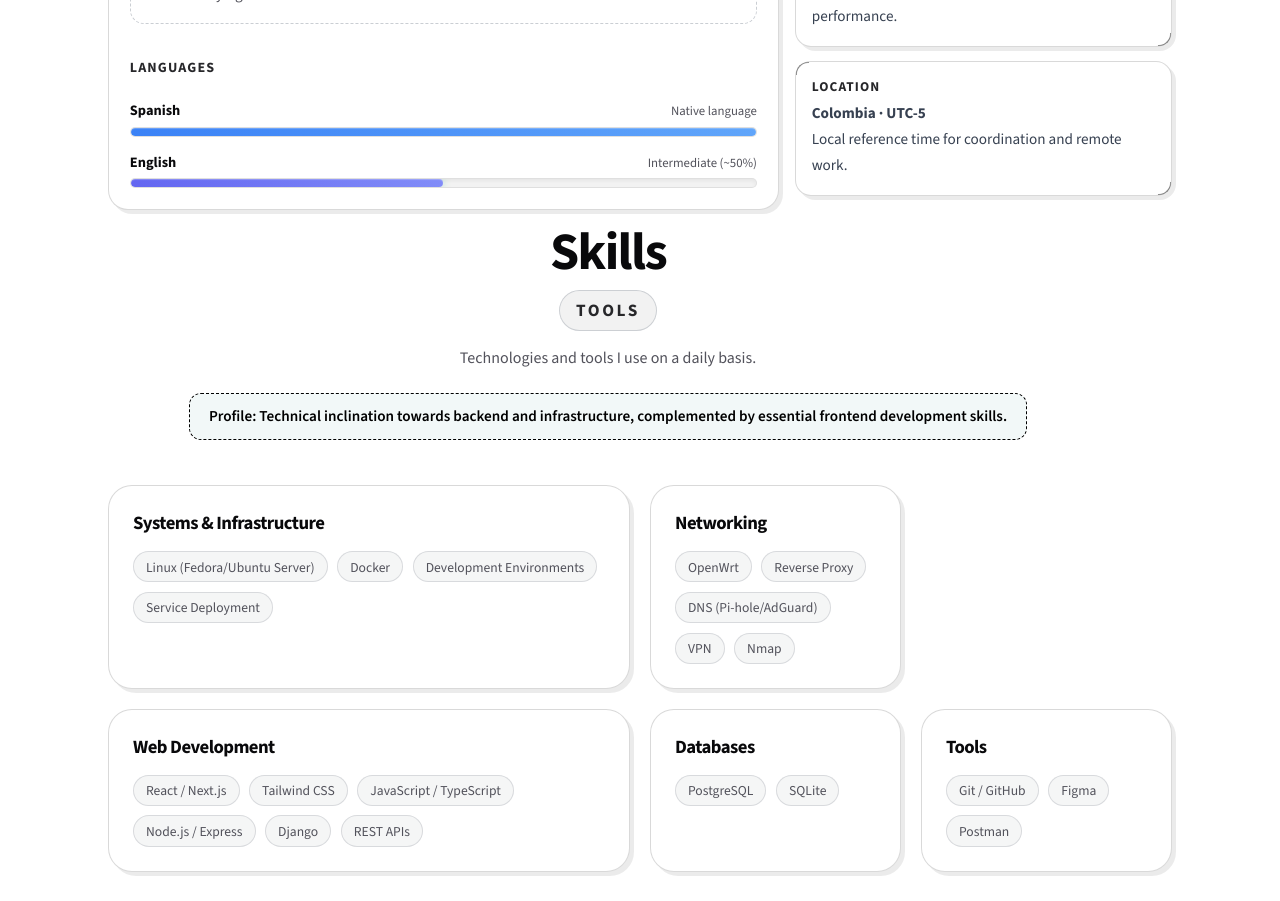
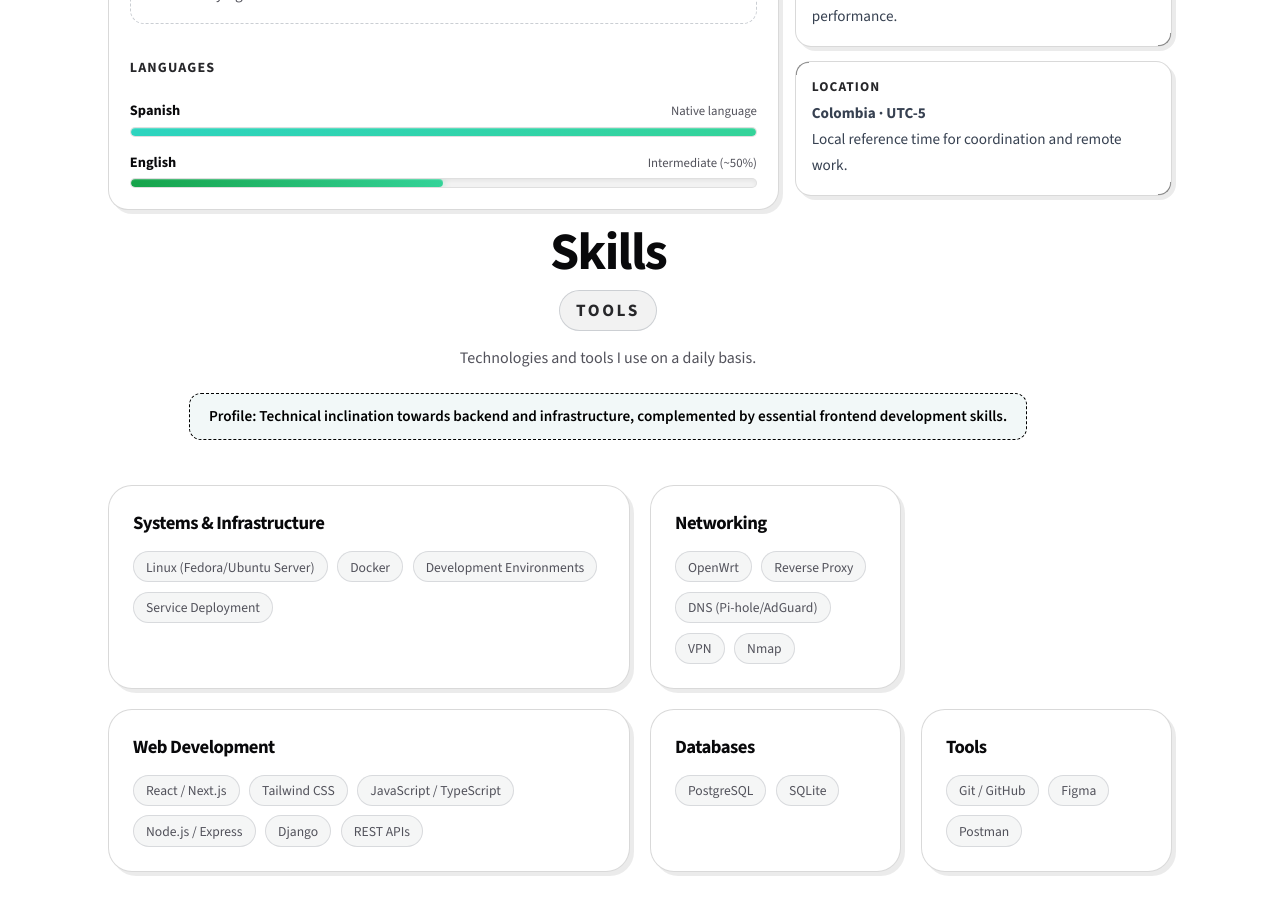
Before and after one commit to Whatfck/portafolio, a Next.js app: page /en in a window 1280 px wide. Shown: the part 1320-2221 px from the top of the page. Built offline with nearby package versions, Linux system fonts and the light colour scheme.

Commit message:
style: update language bar gradient colors for improved visual consistency

```diff
--- a/styles/globals.css
+++ b/styles/globals.css
@@ -460,15 +460,15 @@ html[data-theme='dark'] .about-location-note {
 }
 
 .language-item:nth-child(1) .language-bar-fill {
-  background: linear-gradient(90deg, #10b981 0%, #34d399 100%);
+  background: linear-gradient(90deg, #22c55e 0%, #34d399 100%);
 }
 
 .language-item:nth-child(2) .language-bar-fill {
-  background: linear-gradient(90deg, #3b82f6 0%, #60a5fa 100%);
+  background: linear-gradient(90deg, #2dd4bf 0%, #34d399 100%);
 }
 
 .language-item:nth-child(3) .language-bar-fill {
-  background: linear-gradient(90deg, #6366f1 0%, #818cf8 100%);
+  background: linear-gradient(90deg, #16a34a 0%, #34d399 100%);
 }
 
 .language-info {
```
Also changed, not shown: 1 other file (tests, documents, lock files or other folders).
